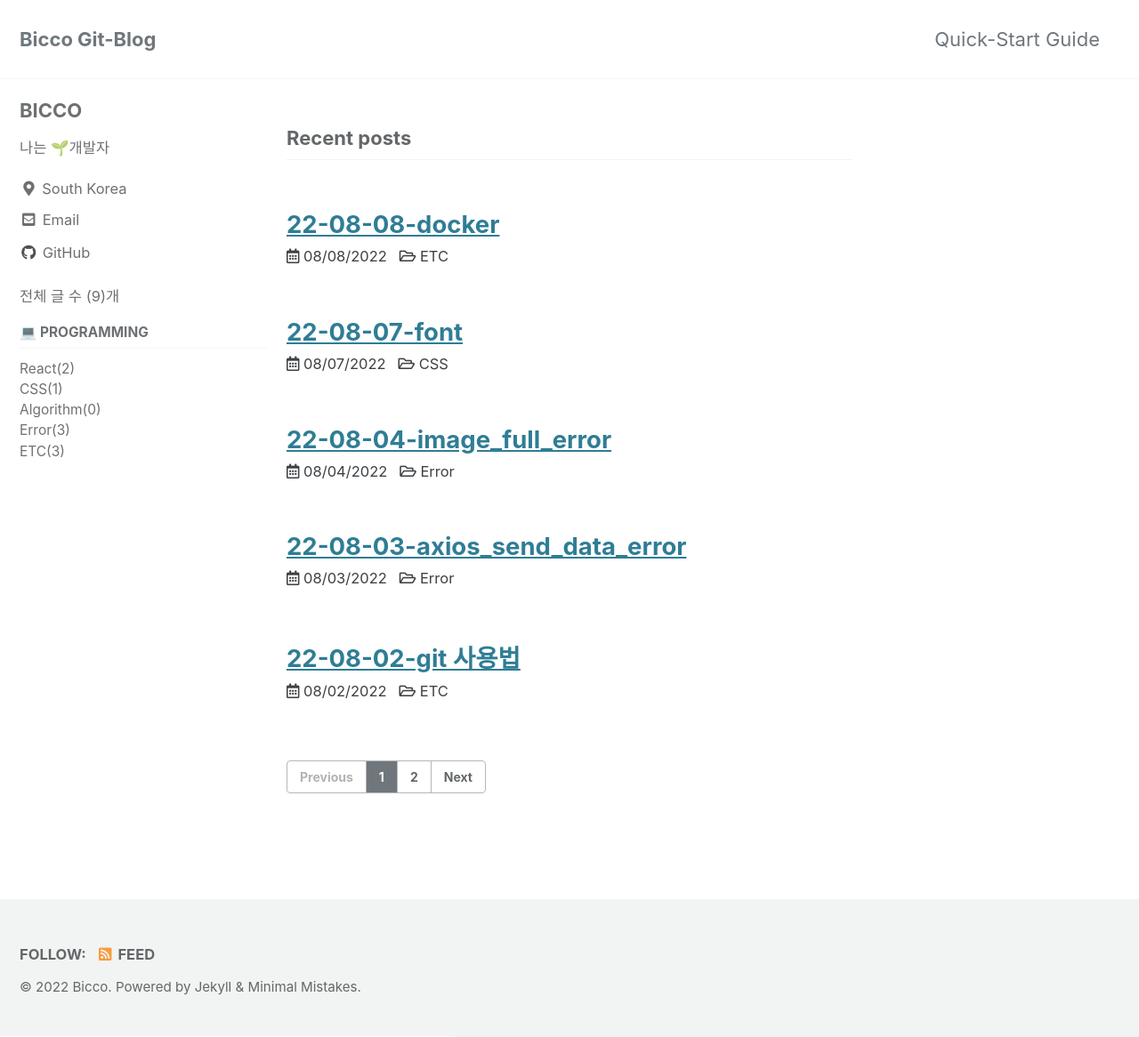
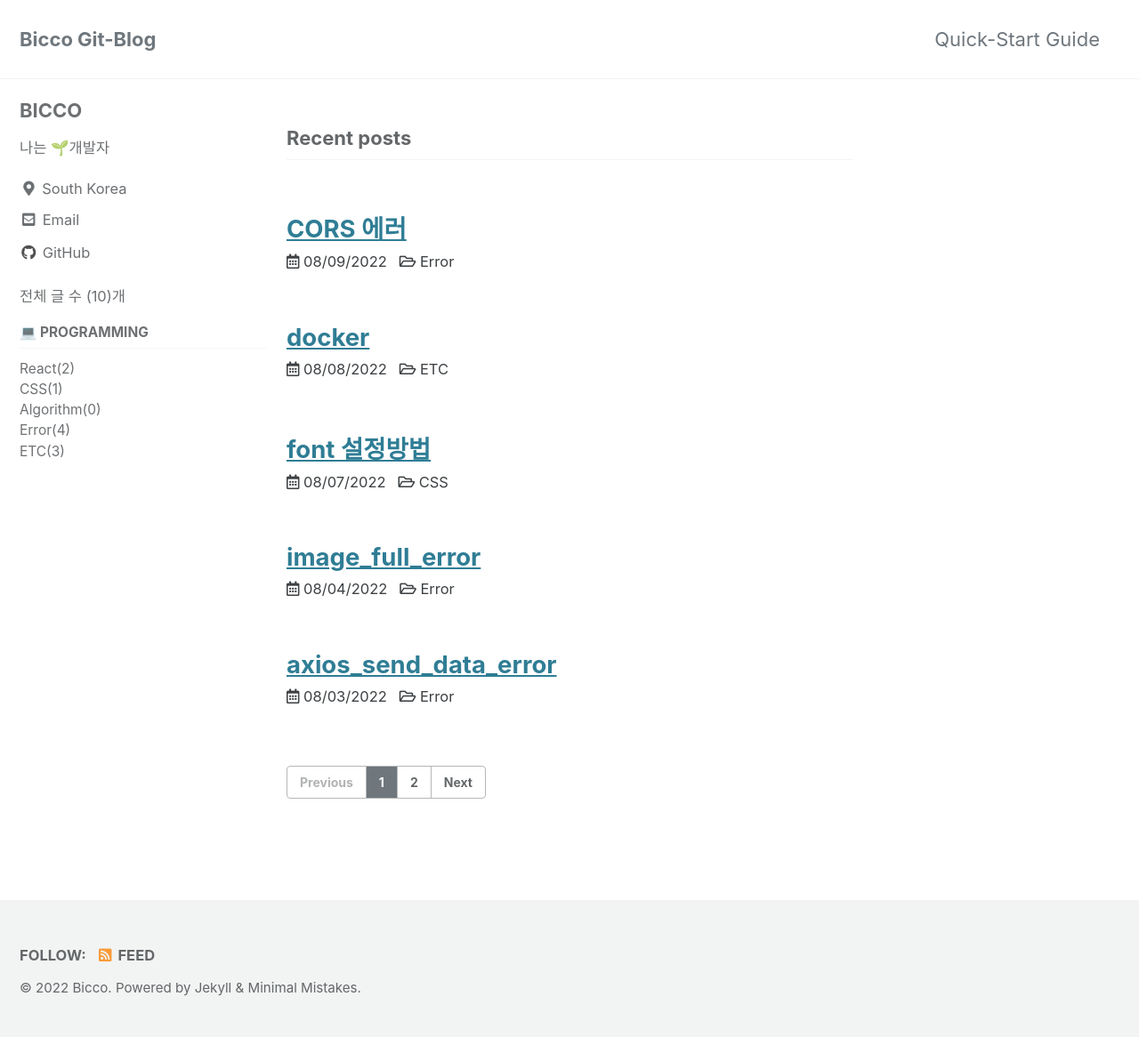
Before and after one commit to bicco2/bicco2.github.io, a Jekyll site: the page built from index.html, in a window 1280 px wide and 1166 px high. Shown: the whole window at 89% size. Built offline with Jekyll 4.4.1, drawn with Linux system fonts in a browser that asks for light colours; cached includes are drawn as plain includes; the list of posts is cut into pages by our own code.

Commit message:
22/8/9 post

```diff
--- a/_posts/2022-08-02-gitcommand.md
+++ b/_posts/2022-08-02-gitcommand.md
@@ -1,6 +1,6 @@
 ---
 layout: post
-title: "22-08-02-git 사용법 "
+title: "git 사용법 "
 categories:
   - ETC
 ---
--- a/_posts/2022-08-03-axios_send_data_error.md
+++ b/_posts/2022-08-03-axios_send_data_error.md
@@ -1,6 +1,6 @@
 ---
 layout: post
-title: "22-08-03-axios_send_data_error"
+title: "axios_send_data_error"
 categories:
   - Error
 ---
--- a/_posts/2022-08-04-image_full_error.md
+++ b/_posts/2022-08-04-image_full_error.md
@@ -1,6 +1,6 @@
 ---
 layout: post
-title: "22-08-04-image_full_error "
+title: "image_full_error "
 categories:
   - Error
 ---
--- a/_posts/2022-08-07-SPA.md
+++ b/_posts/2022-08-07-SPA.md
@@ -1,6 +1,6 @@
 ---
 layout: post
-title: "22-08-07-font"
+title: "font 설정방법"
 categories:
   - CSS
 ---
--- a/_posts/2022-08-08-docker.md
+++ b/_posts/2022-08-08-docker.md
@@ -1,6 +1,6 @@
 ---
 layout: post
-title: "22-08-08-docker "
+title: "docker "
 categories:
   - ETC
 ---
```
Also changed, not shown: _posts/2022-08-09-.md (added, +30 -0 lines), 1 other file.
